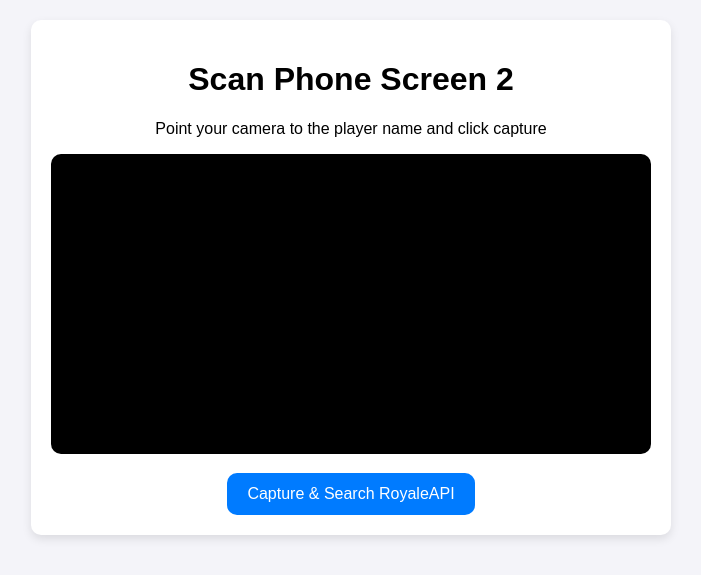
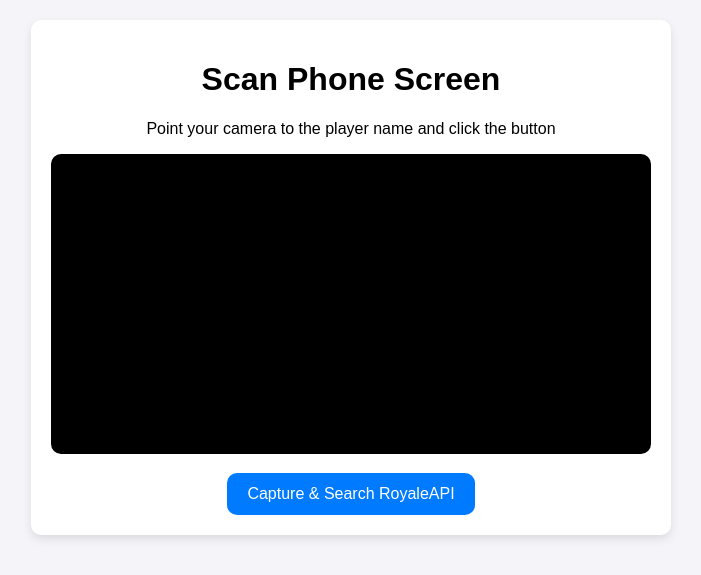
Before and after one commit to jack3051/Clash-Opponent-Finder, a Flask app: page / in a window 1280 px wide. Shown: the top 575 px of the page, without its empty margins (289-990 px from the left). Run offline with Flask 3, Linux system fonts and the light colour scheme.

Commit message:
Small change to index.html

```diff
--- a/templates/index.html
+++ b/templates/index.html
@@ -13,8 +13,8 @@
     <!-- div container that has the UI for the camera box and instructions -->
     <div class="container">
         <!-- Instructions -->
-        <h1>Scan Phone Screen 2</h1>
-        <p>Point your camera to the player name and click capture</p>
+        <h1>Scan Phone Screen</h1>
+        <p>Point your camera to the player name and click the button</p>
 
         <!-- Camera box -->
         <div class="camera-box">
@@ -58,7 +58,6 @@
                 captureBtn.innerText = "Processing OCR...";
                 captureBtn.disabled = true;
 
-                console.log(canvas.width, canvas.height);
                 //takes the image on the canvas and converts it to a blob (binary large object)
                 //This is because the backend needs the canvas image in an actual image file (.png)
                 canvas.toBlob(blob => {//once done converting run the code in the function
```
